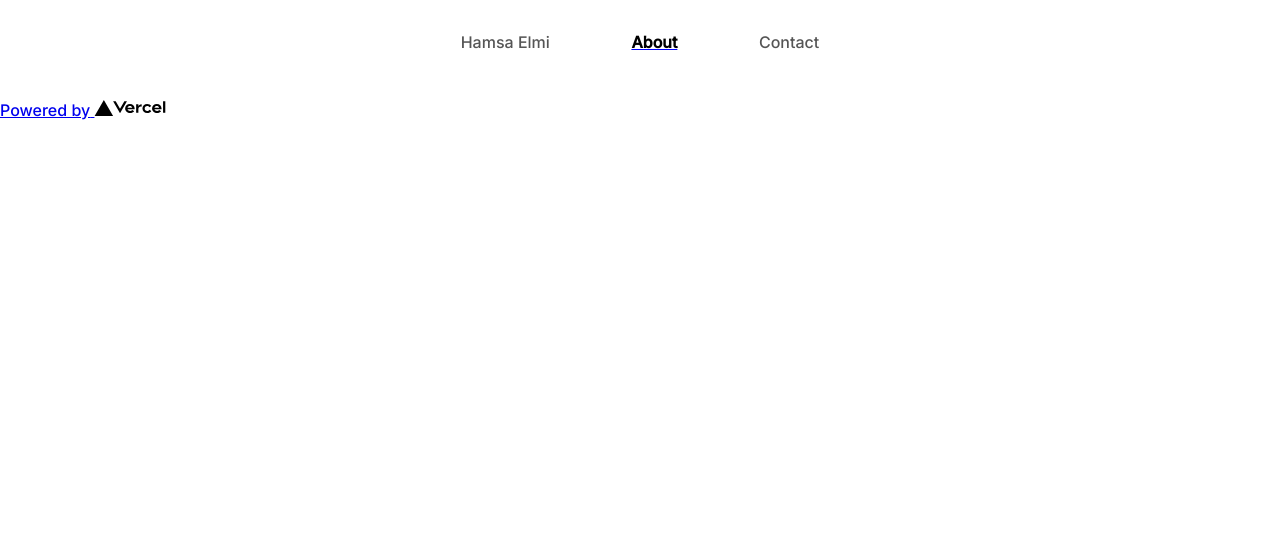
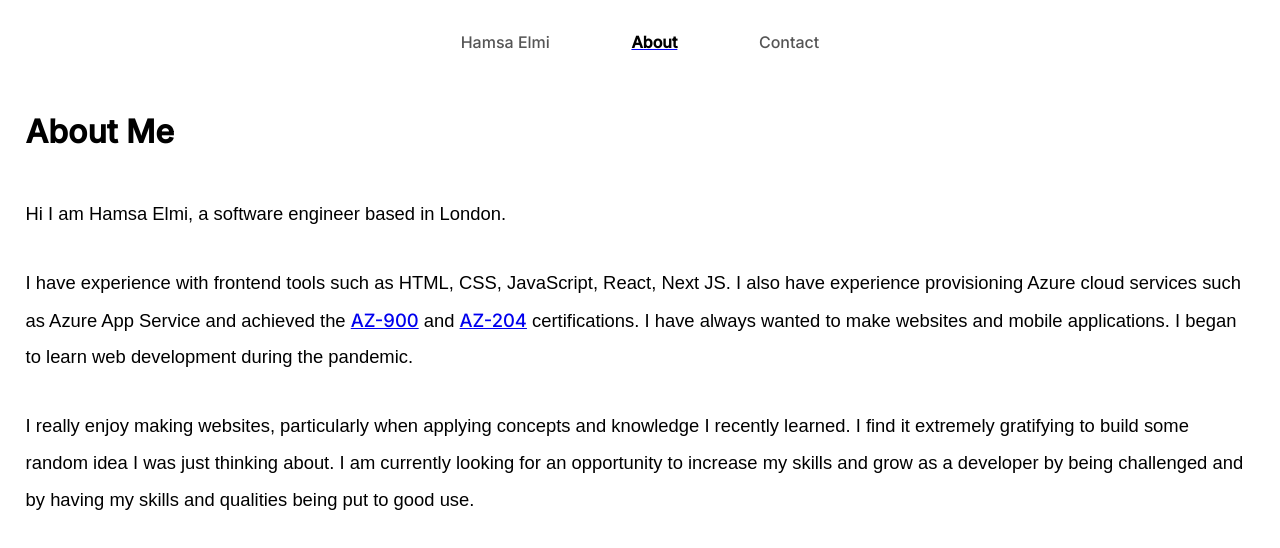
Before and after one commit to hamsame/portfoliowebsite, a Next.js app: page /about in a window 1280 px wide. Shown: the top 548 px of the page. Built offline with nearby package versions, Linux system fonts and the light colour scheme; a web font is replaced by a local one.

Commit message:
Created about me page

```diff
--- a/pages/about.js
+++ b/pages/about.js
@@ -1,33 +1,62 @@
 import Head from 'next/head'
-import Image from 'next/image'
 import Navbar from '../components/Navbar'
-import styles from '../styles/Home.module.css'
+import styles from '../styles/About.module.css'
 
-export default function Home() {
+export default function About() {
   return (
     <div className={styles.container}>
       <Head>
-        <title>Hamsa Elmi | Home</title>
-        <meta name='description' content="Hamsa Elmi's Portfolio Website" />
+        <title>Hamsa Elmi | About</title>
+        <meta name='description' content='Hamsa Elmi about me page' />
         <link rel='icon' href='/favicon.ico' />
+        <link
+          rel='stylesheet'
+          href='https://cdnjs.cloudflare.com/ajax/libs/line-awesome/1.3.0/line-awesome/css/line-awesome.min.css'
+          integrity='sha512-vebUliqxrVkBy3gucMhClmyQP9On/HAWQdKDXRaAlb/FKuTbxkjPKUyqVOxAcGwFDka79eTF+YXwfke1h3/wfg=='
+          crossorigin='anonymous'
+          referrerpolicy='no-referrer'
+        />
       </Head>
 
       <Navbar />
 
-      <main></main>
-
-      <footer className={styles.footer}>
-        <a
-          href='https://vercel.com?utm_source=create-next-app&utm_medium=default-template&utm_campaign=create-next-app'
-          target='_blank'
-          rel='noopener noreferrer'
-        >
-          Powered by{' '}
-          <span className={styles.logo}>
-            <Image src='/vercel.svg' alt='Vercel Logo' width={72} height={16} />
-          </span>
-        </a>
-      </footer>
+      <main className={styles.about}>
+        <h1>About Me</h1>
+        <section>
+          <p>Hi I am Hamsa Elmi, a software engineer based in London.</p>
+          <p>
+            I have experience with frontend tools such as HTML, CSS, JavaScript,
+            React, Next JS. I also have experience provisioning Azure cloud
+            services such as Azure App Service and achieved the&nbsp;
+            <a
+              href='https://www.credly.com/badges/b5d9459a-4bfd-4cb2-93f7-fe3b814c2e5a/public_url'
+              target='_blank'
+              rel='noreferrer'
+            >
+              AZ-900
+            </a>
+            &nbsp;and&nbsp;
+            <a
+              href='https://www.credly.com/badges/078c620f-91dc-46f4-b9f0-e272dccddcc5/public_url'
+              target='_blank'
+              rel='noreferrer'
+            >
+              AZ-204
+            </a>
+            &nbsp;certifications. I have always wanted to make websites and
+            mobile applications. I began to learn web development during the
+            pandemic.
+          </p>
+          <p>
+            I really enjoy making websites, particularly when applying concepts
+            and knowledge I recently learned. I find it extremely gratifying to
+            build some random idea I was just thinking about. I am currently
+            looking for an opportunity to increase my skills and grow as a
+            developer by being challenged and by having my skills and qualities
+            being put to good use.
+          </p>
+        </section>
+      </main>
     </div>
   )
 }
--- /dev/null
+++ b/styles/About.module.css
@@ -0,0 +1,9 @@
+.about {
+  line-height: 2;
+  margin: 2vh auto;
+}
+
+.about p {
+  margin: 4vh 0;
+  font-size: 1.15rem;
+}
```
